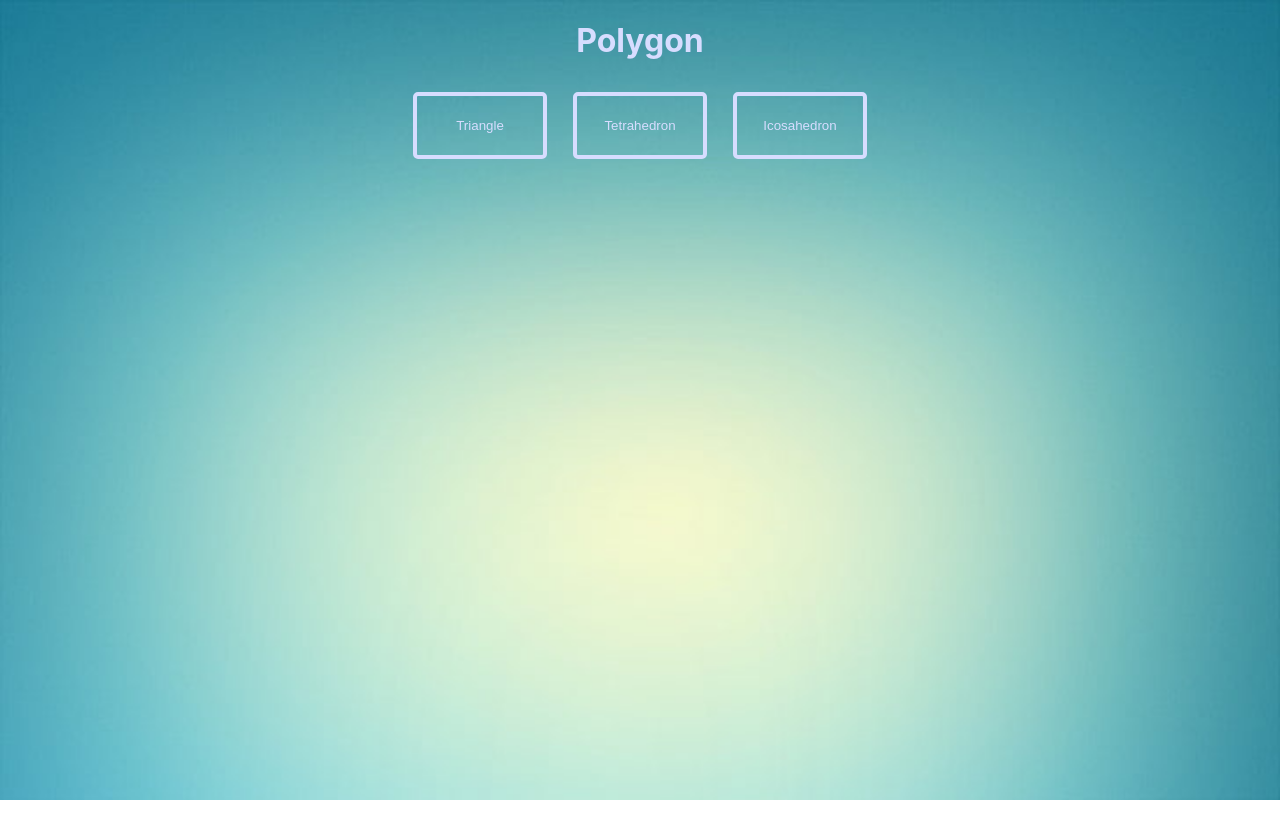
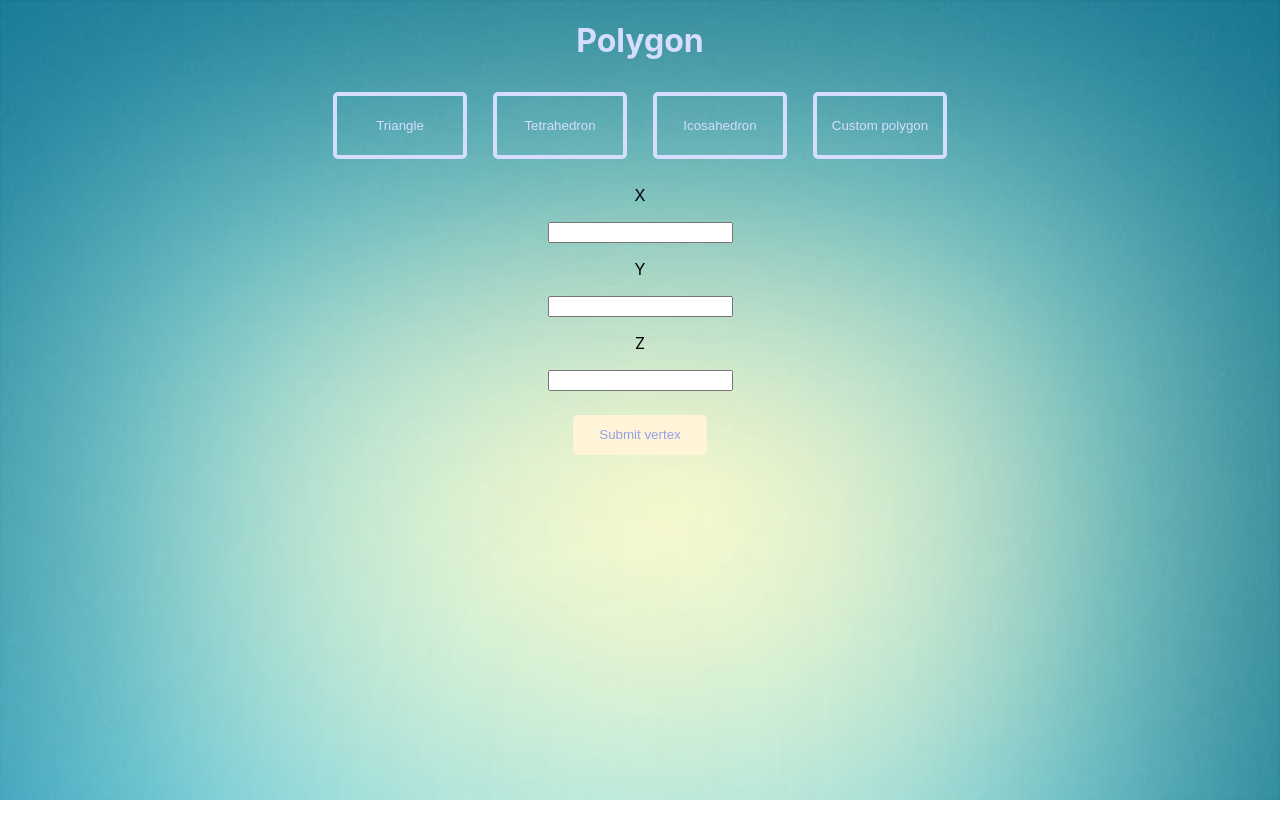
Before and after one commit to attila-suranyi/Polygon_area, a React (Create React App) app in the folder polygon_frontend/: page /custom in a window 1280 px wide. Built offline with nearby package versions, Linux system fonts and the light colour scheme; what react-three-fiber would draw is missing.

Commit message:
added basic UserInput component for vertex data

```diff
--- a/polygon_frontend/src/App.js
+++ b/polygon_frontend/src/App.js
@@ -5,6 +5,7 @@ import GeometryLoader from "./components/scene/geometry/GeometryLoader";
 import Navbar from "./components/menu/Navbar";
 import { ThemeProvider } from "styled-components";
 import Theme from "./components/styled_components/themes/Theme";
+import UserInput from "./components/user_input/UserInput"
 
 function App() {
   const backendIp = "http://localhost:8080";
@@ -27,6 +28,11 @@ function App() {
           <Route path="/icosahedron">
             <GeometryLoader shapeType="icosahedron" backendIp={backendIp} />
           </Route>
+
+          <Route path="/custom">
+            <UserInput />
+          </Route>
+
         </Router>
       </ThemeProvider>
     </div>
--- a/polygon_frontend/src/components/menu/Navbar.js
+++ b/polygon_frontend/src/components/menu/Navbar.js
@@ -22,6 +22,10 @@ const Navbar = (props) => {
                 <StyledLink to="/icosahedron">
                     <Button> Icosahedron </Button>
                 </StyledLink>
+
+                <StyledLink to="/custom">
+                    <Button> Custom polygon </Button>
+                </StyledLink>
             </Nav>
         </div>
     );
--- a/polygon_frontend/src/components/scene/geometry/GeometryBuilder.js
+++ b/polygon_frontend/src/components/scene/geometry/GeometryBuilder.js
@@ -14,8 +14,8 @@ const GeometryBuilder = (trianglesData) => {
 
     // will use data from parameter instead
 
-    for (let triangle of trianglesData) {
-    //for (let triangle of testData.triangles) {
+    // for (let triangle of trianglesData) {
+    for (let triangle of testData.triangles) {
 
         for (let vertex of triangle) {
             geometry.vertices.push(new THREE.Vector3(vertex[0], vertex[1], vertex[2]))
--- a/polygon_frontend/src/components/scene/geometry/GeometryLoader.js
+++ b/polygon_frontend/src/components/scene/geometry/GeometryLoader.js
@@ -48,15 +48,15 @@ const GeometryLoader = (props) => {
             {/*//TODO use context instead of props*/}
 
         {/*use this when the server is up!*/}
-            { geometry && area ?
-                <div>
-                    <p>{props.shapeType} area: {area.toFixed(2)} units</p>
-                    <Scene geo={geometry} />
-                </div> :
-                <p>Fetching {props.shapeType} data...</p>
-            }
+        {/*    { geometry && area ?*/}
+        {/*        <div>*/}
+        {/*            <p>{props.shapeType} area: {area.toFixed(2)} units</p>*/}
+        {/*            <Scene geo={geometry} />*/}
+        {/*        </div> :*/}
+        {/*        <p>Fetching {props.shapeType} data...</p>*/}
+        {/*    }*/}
 
-            {/* <Scene geo={geometry} /> */}
+             <Scene geo={geometry} />
 
         </div>
     )
--- a/polygon_frontend/src/components/scene/skybox/SkyboxLoader.js
+++ b/polygon_frontend/src/components/scene/skybox/SkyboxLoader.js
@@ -4,8 +4,10 @@ import right from "../textures/bluecloud/rt.jpg";
 import left from "../textures/bluecloud/lf.jpg";
 import top from "../textures/bluecloud/up.jpg";
 import bottom from "../textures/bluecloud/dn.jpg";
-import front from "../textures/bluecloud/ft.jpg";
-import back from "../textures/bluecloud/bk.jpg";
+
+//TODO use require to load different skyboxes conditionally
+let front = require("../textures/bluecloud/ft.jpg");
+let back = require("../textures/bluecloud/bk.jpg");
 
 // import right from "../textures/browncloud/rt.jpg";
 // import left from "../textures/browncloud/lf.jpg";
--- /dev/null
+++ b/polygon_frontend/src/components/styled_components/SubmitVertexButton.js
@@ -0,0 +1,19 @@
+import styled from "styled-components";
+
+const SubmitVertexButton = styled.button`
+    height: 3em;
+    width: 10em;
+    background: ${props => props.theme.ternary};
+    border-radius: 5px;
+    border: 4px solid ${props => props.theme.ternary};
+    color: ${props => props.theme.secondary};
+    margin: 0.25em 1em;
+    padding: 0.25em 1em;
+    transition: 0.2s;
+    &:hover{
+      font-size: 1rem;
+      cursor: pointer;
+    }
+`;
+
+export default SubmitVertexButton;
--- /dev/null
+++ b/polygon_frontend/src/components/user_input/UserInput.js
@@ -0,0 +1,63 @@
+import React, { useState } from "react";
+import Button from "../styled_components/Button";
+import SubmitVertexButton from "../styled_components/SubmitVertexButton";
+
+const UserInput = (props) => {
+    const [x, setX] = useState(0.0);
+    const [y, setY] = useState(0.0);
+    const [z, setZ] = useState(0.0);
+
+    const [vertex, setVertex] = useState([0, 0, 0]);
+
+    const inputHandler = (event) => {
+        let coord = event.target.name;
+        let value = event.target.value;
+
+        switch(coord) {
+            case "x":
+                setX(value);
+                break;
+            case "y":
+                setY(value);
+                break;
+            case "z":
+                setZ(value);
+                break;
+        }
+    };
+
+    const submitVertex = () => {
+        setVertex([x, y, z]);
+        console.log(vertex);
+    };
+
+    return (
+        //TODO change all divs to Fragment
+        <div>
+            <p>X</p>
+            <input type="number"
+                   name="x"
+                   onChange={ inputHandler }
+            />
+            <p>Y</p>
+            <input type="number"
+                   name="y"
+                   onChange={ inputHandler }
+            />
+            <p>Z</p>
+            <input type="number"
+                   name="z"
+                   onChange={ inputHandler }
+            />
+
+            <br />
+            <br />
+
+            <SubmitVertexButton onClick={submitVertex}>
+                Submit vertex
+            </SubmitVertexButton>
+        </div>
+    )
+};
+
+export default UserInput;
```
Also changed, not shown: polygon_frontend/src/components/Navbar.js (deleted, +0 -26 lines).
